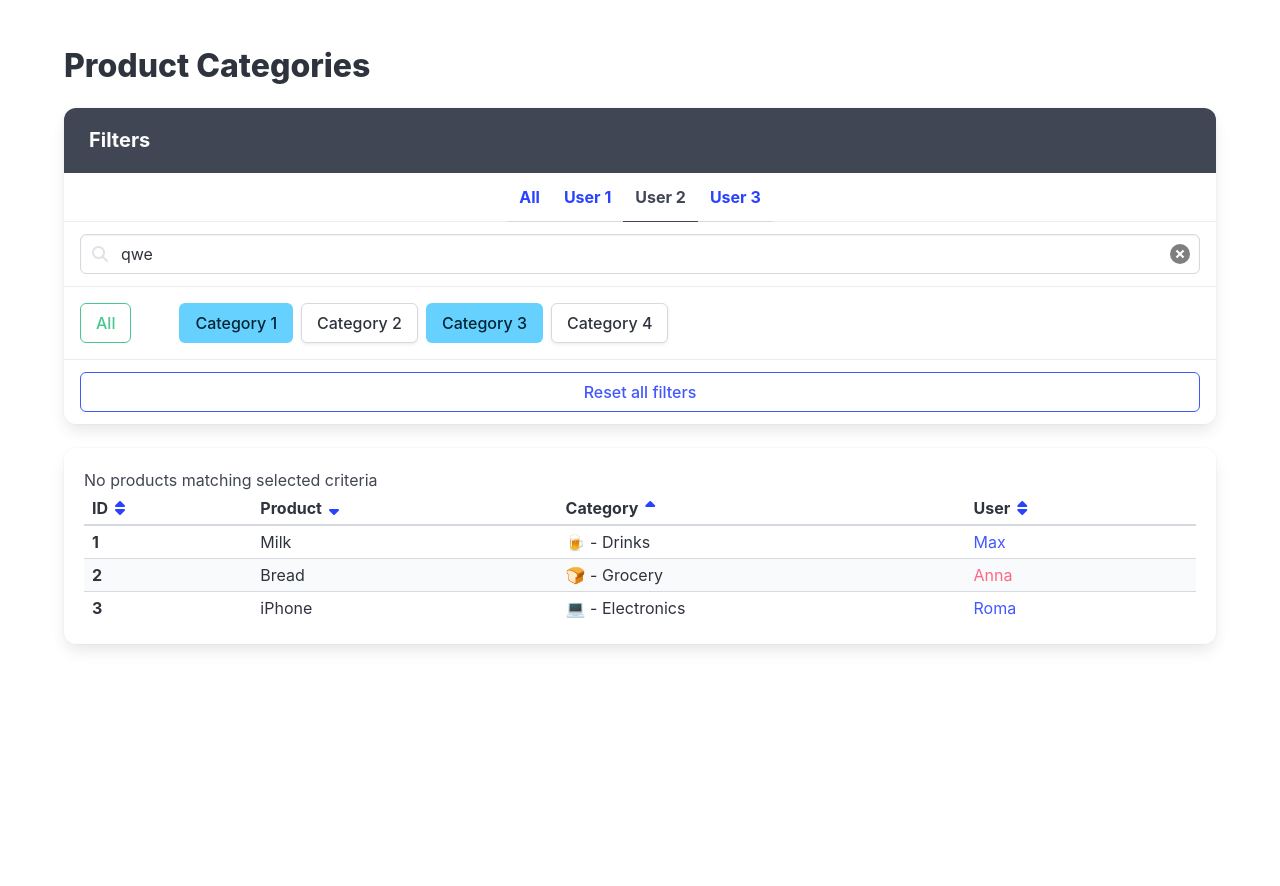
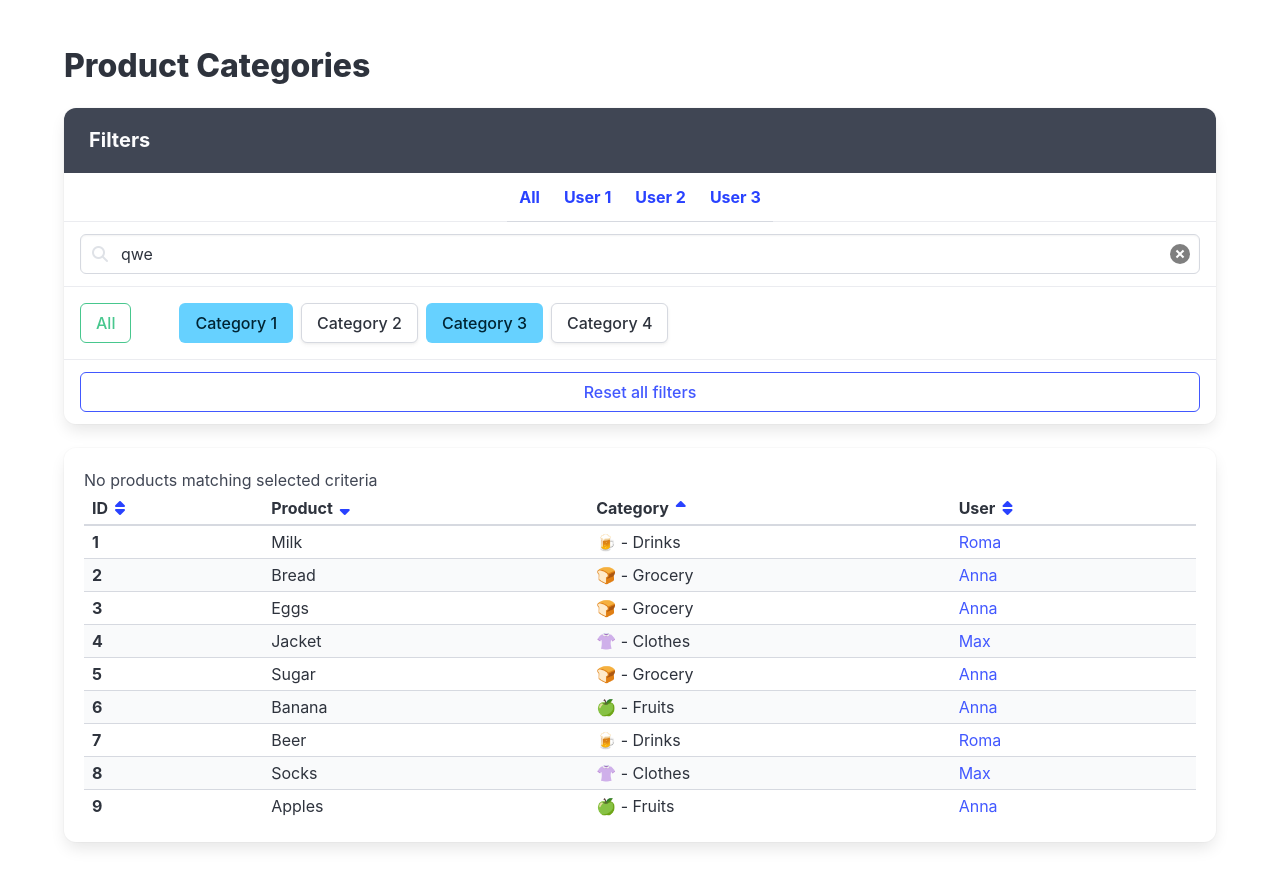
Before and after one commit to pbahrynovskyi/react-practice_bahrynovskiy-petro, a React (Vite) app: page / in a window 1280 px wide. Shown: the top 886 px of the page. Before the commit the page ends 800 px from the top, so only its background shows below. Built offline with nearby package versions, Linux system fonts and the light colour scheme.

Commit message:
third commit

```diff
--- a/src/App.jsx
+++ b/src/App.jsx
@@ -1,10 +1,11 @@
 /* eslint-disable jsx-a11y/accessible-emoji */
-import React from 'react';
 import './App.scss';
-
+import { useState } from 'react';
 import usersFromServer from './api/users';
 import categoriesFromServer from './api/categories';
 import productsFromServer from './api/products';
+
+import cn from 'classnames';
 
 const products = productsFromServer.map(product => {
   const category = categoriesFromServer.find(
@@ -30,7 +31,11 @@ function getFilteredProducts(products) {
 }
 
 export const App = () => {
+  const [checkedUserTop, setCheckedUserTop] = useState('All');
+  const [inputValue, setInputValue] = useState('');
+
   const productsToShow = getFilteredProducts(products);
+
   console.log(`productsToShow - `, productsToShow);
 
   return (
@@ -51,7 +56,11 @@ export const App = () => {
                 User 1
               </a>
 
-              <a data-cy="FilterUser" href="#/" className="is-active">
+              <a
+                data-cy="FilterUser"
+                href="#/"
+                className={cn({ 'is-active': false })}
+              >
                 User 2
               </a>
 
@@ -188,13 +197,30 @@ export const App = () => {
             </thead>
 
             <tbody>
-              <tr data-cy="Product">
+              {productsToShow.map(product => {
+                return (
+                  <tr data-cy="Product">
+                    <td className="has-text-weight-bold" data-cy="ProductId">
+                      {product.id}
+                    </td>
+
+                    <td data-cy="ProductName">{product.productName}</td>
+                    <td data-cy="ProductCategory">{`${product.categoryIcon} - ${product.categoryTitle}`}</td>
+
+                    <td data-cy="ProductUser" className="has-text-link">
+                      {product.userName}
+                    </td>
+                  </tr>
+                );
+              })}
+
+              {/* <tr data-cy="Product">
                 <td className="has-text-weight-bold" data-cy="ProductId">
                   1
                 </td>
 
                 <td data-cy="ProductName">Milk</td>
-                <td data-cy="ProductCategory">🍺 - Drinks</td>
+                <td data-cy="ProductCategory"></td>
 
                 <td data-cy="ProductUser" className="has-text-link">
                   Max
@@ -225,7 +251,7 @@ export const App = () => {
                 <td data-cy="ProductUser" className="has-text-link">
                   Roma
                 </td>
-              </tr>
+              </tr> */}
             </tbody>
           </table>
         </div>
```
